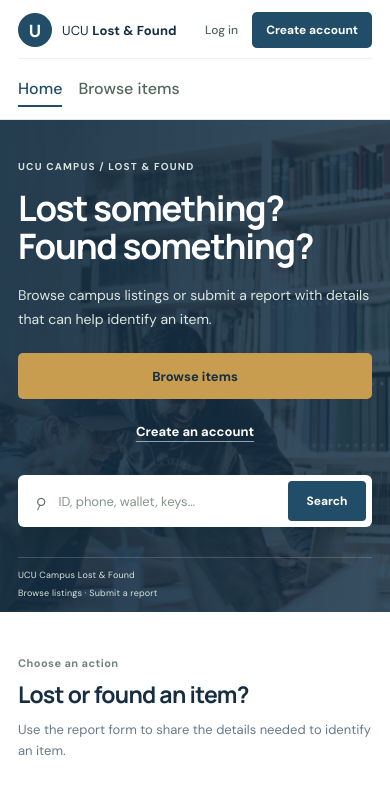
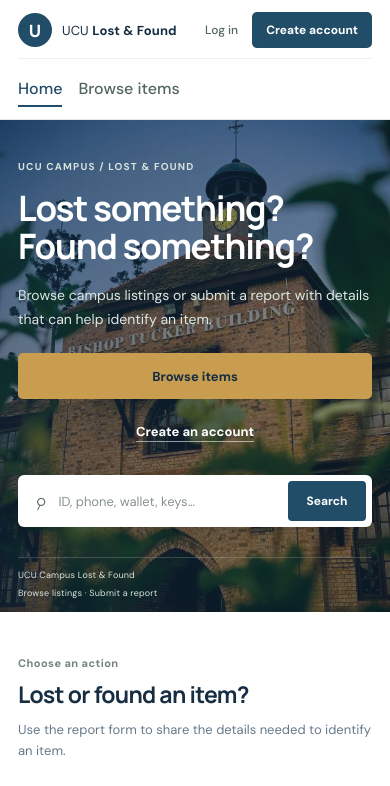
Before and after one commit to DavidSIMBI/ucu-campus-lost-and-found, a React (Vite) app in the folder frontend/: page / in a window 390 px wide. Shown: the top 786 px of the page. Built offline with nearby package versions, Linux system fonts and the light colour scheme; no server answers.

Commit message:
Update homepage hero image

```diff
--- a/frontend/src/styles.css
+++ b/frontend/src/styles.css
@@ -517,8 +517,8 @@
   overflow: hidden;
   background-color: var(--ucu-green-deep);
   background-image:
-    linear-gradient(90deg, rgba(20, 47, 69, 0.94) 0%, rgba(20, 47, 69, 0.88) 45%, rgba(20, 47, 69, 0.66) 100%),
-    url("./assets/ucu-campus-hero.jpg");
+    linear-gradient(90deg, rgba(20, 47, 69, 0.62) 0%, rgba(20, 47, 69, 0.52) 45%, rgba(20, 47, 69, 0.38) 100%),
+    url("./assets/bishop-tucker-building.jpeg");
   background-position: center, center 42%;
   background-size: cover;
   color: #fff;
@@ -871,8 +871,8 @@
 
   .home-hero {
     background-image:
-      linear-gradient(90deg, rgba(20, 47, 69, 0.9), rgba(20, 47, 69, 0.82)),
-      url("./assets/ucu-campus-hero.jpg");
+      linear-gradient(90deg, rgba(20, 47, 69, 0.62), rgba(20, 47, 69, 0.5)),
+      url("./assets/bishop-tucker-building.jpeg");
     background-position: center, 58% center;
   }
 
```
Also changed, not shown: frontend/src/assets/bishop-tucker-building.jpeg (added).
